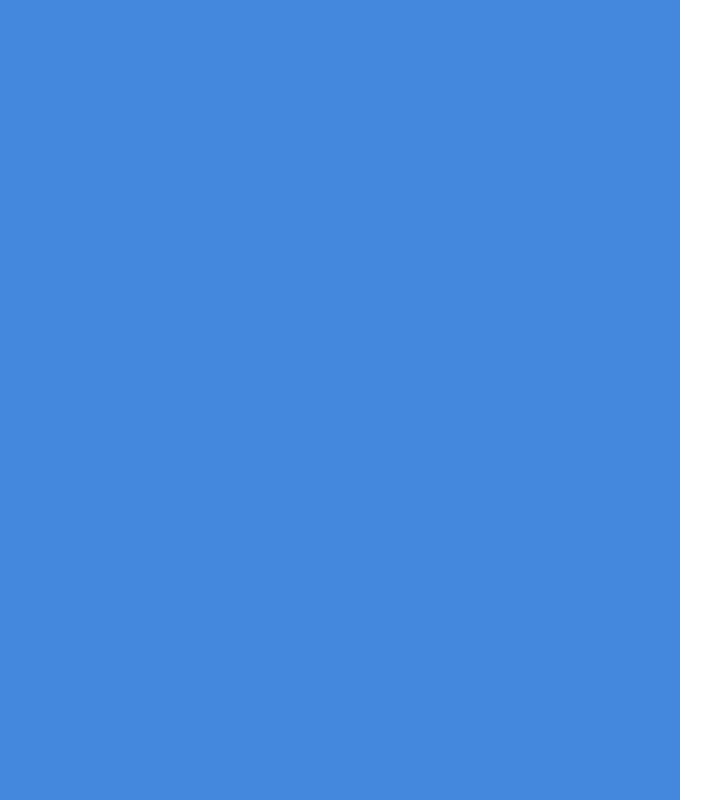
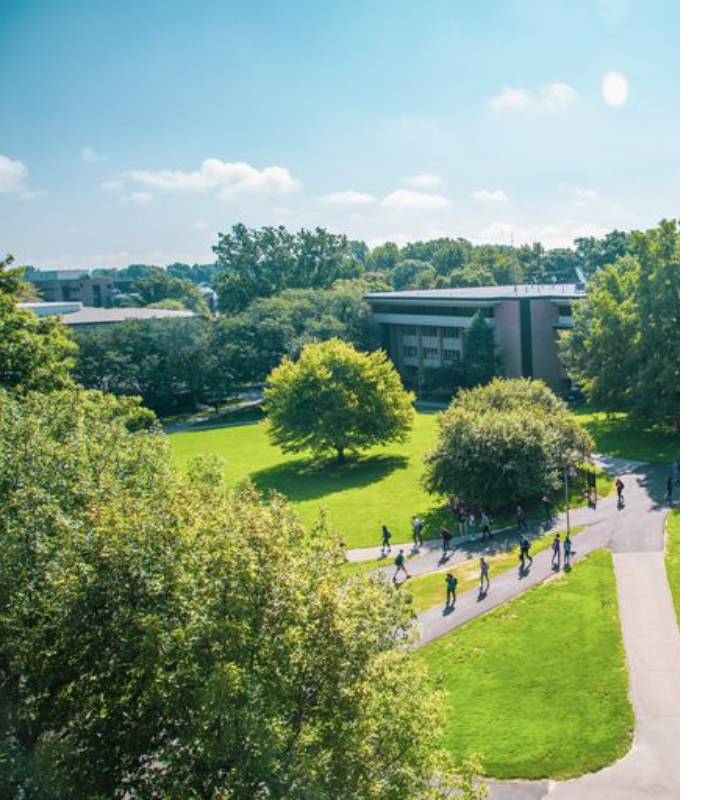
Before and after one commit to ddapson2021/calvin, a plain HTML site: page index.html in a window 1280 px wide. Shown: the full height of the page, 0-725 px from the left. Drawn offline with Linux system fonts and the light colour scheme.

Commit message:
updaded index.html file

```diff
--- a/index.html
+++ b/index.html
@@ -135,7 +135,7 @@ InputUtil.showHint = function (node, gotFocus) {
 
 
 
-        <link rel="stylesheet" type="text/css" href="./SignIn_files/style.css"><style>.illustrationClass {background-image:url("./Sign In_files/backgroun.jpg");}</style>
+        <link rel="stylesheet" type="text/css" href="./SignIn_files/style.css"><style>.illustrationClass {background-image:url("./SignIn_files/backgroun.jpg");}</style>
 
     </head>
     <body dir="ltr" class="body">
```
